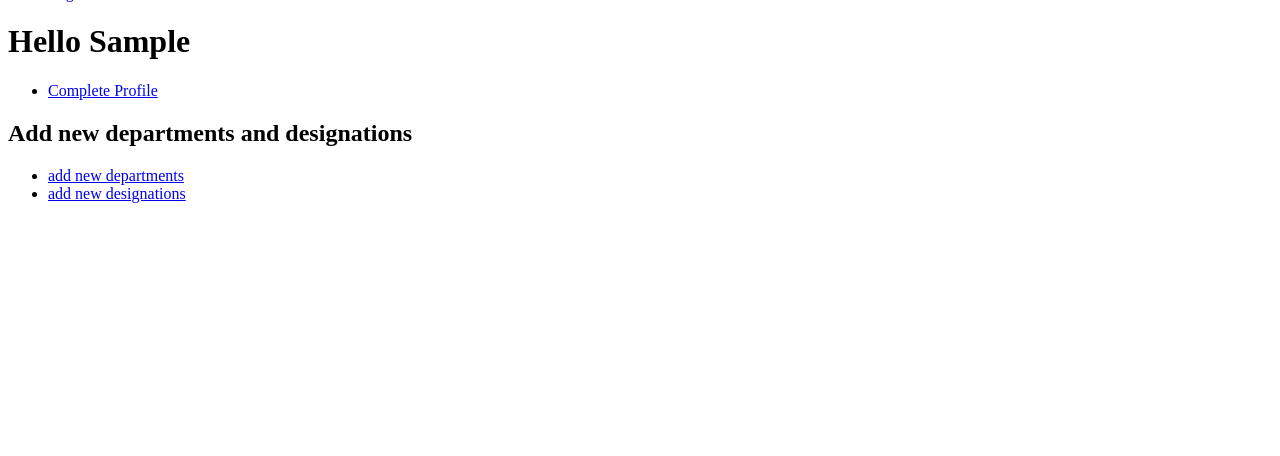
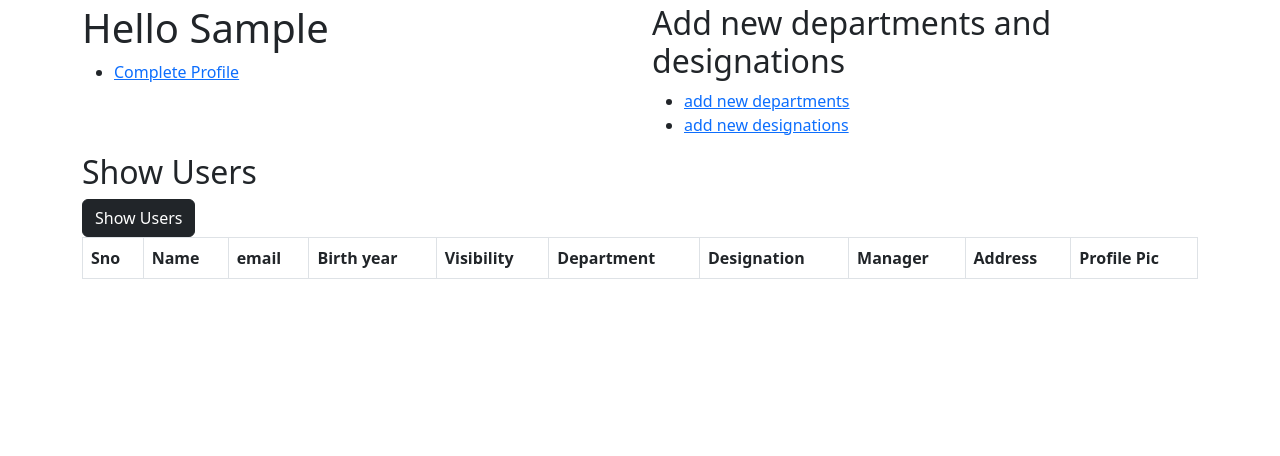
Before and after one commit to FiddleBlink/UserPortal, a Django app: page / in a window 1280 px wide. Shown: the part 344-800 px from the top of the page. Run offline with Django 4.2, Linux system fonts and the light colour scheme; the visitor is signed in with stand-in values (Sample User, id 1); lists and menus that the app fills with data are empty.

Commit message:
created a table of users with the help of javascript and ajax

```diff
--- a/base/templates/base/home.html
+++ b/base/templates/base/home.html
@@ -1,5 +1,9 @@
 <!DOCTYPE html>
+
+{% load static %}
+
 <html>
+
         <head>
                 <meta charset="utf-8">
                 <meta http-equiv="X-UA-Compatible" content="IE=edge">
@@ -7,23 +11,62 @@
                 <meta name="description" content="">
                 <meta name="viewport" content="width=device-width, initial-scale=1">
                 <link rel="stylesheet" href="">
+                <script src="https://code.jquery.com/jquery-3.6.0.min.js"></script>
+                <link href="https://cdn.jsdelivr.net/npm/bootstrap@5.3.0/dist/css/bootstrap.min.css" rel="stylesheet"
+                        integrity="sha384-9ndCyUaIbzAi2FUVXJi0CjmCapSmO7SnpJef0486qhLnuZ2cdeRhO02iuK6FUUVM"
+                        crossorigin="anonymous">
         </head>
+
         <body>
                 {% include 'navbar.html' %}
-
+                <div class="container w-74">
                 {% if request.user.is_authenticated %}
+                <div class="row d-flex align-content-center justify-content-center mt-5">
+                        <div class="col-md-6">
                                 <h1>Hello {{request.user.first_name}}</h1>
                                 <ul>
                                         <li><a href="{% url 'profile' request.user.id %}">Complete Profile</a></li>
                                 </ul>
+                        </div>
+                        <div class="col-md-6">
                                 {% if request.user.is_superuser %}
                                 <h2>Add new departments and designations</h2>
                                 <ul>
                                         <li><a href="{% url 'department' %}">add new departments</a></li>
                                         <li><a href="{% url 'designation' %}">add new designations</a></li>
                                 </ul>
+                        </div>
+                </div>
+                <div>
+                        <h2>Show Users</h2>
+                        <button id="ShowUsers" class="btn btn-dark">Show Users</button>
+
+                        <table class="table table-hover table-bordered">
+                                <thead>
+                                        <th>Sno</th>
+                                        <th>Name</th>
+                                        <th>email</th>
+                                        <th>Birth year</th>
+                                        <th>Visibility</th>
+                                        <th>Department</th>
+                                        <th>Designation</th>
+                                        <th>Manager</th>
+                                        <th>Address</th>
+                                        <th>Profile Pic</th>
+                                </thead>
+                                <tbody id="TableOfUsers">
+
+                                </tbody>
+                        </table>
+                </div>
                 {% endif %}
                 {% endif %}
+                </div>
 
+                <script src="{% static 'js/Dynamictable.js' %}"></script>
+                <script src="https://cdn.jsdelivr.net/npm/bootstrap@5.3.0/dist/js/bootstrap.bundle.min.js"
+                        integrity="sha384-geWF76RCwLtnZ8qwWowPQNguL3RmwHVBC9FhGdlKrxdiJJigb/j/68SIy3Te4Bkz"
+                        crossorigin="anonymous"></script>
         </body>
+
 </html>
--- a/base/templates/base/profile.html
+++ b/base/templates/base/profile.html
@@ -107,7 +107,7 @@
                 });
             });
 
-            window.onload = function () {
+            $(document).ready( function () {
 
                 var selectedDepartment = $('#Departments').val();
 
@@ -128,7 +128,7 @@
                         $('#Manager').html(response);
                     }
                 });
-            };
+            });
         </script>
 
         <script src="https://cdn.jsdelivr.net/npm/bootstrap@5.3.0/dist/js/bootstrap.bundle.min.js"
--- a/base/urls.py
+++ b/base/urls.py
@@ -14,5 +14,6 @@ urlpatterns = [
     path('department/', views.createdesignation, name='designation'),
 
     path('getdesig/', views.get_designations, name="getdesigs"),
-    path('getmanager/', views.get_managers, name="getmanager")
+    path('getmanager/', views.get_managers, name="getmanager"),
+    path('getusers/', views.get_users, name='getusers'),
 ]
--- a/base/views.py
+++ b/base/views.py
@@ -1,10 +1,11 @@
 from django.shortcuts import render, redirect
 from .forms import CustomUserCreationForm, profiledit, newdept, newdesig
 from django.contrib.auth import authenticate, login, logout
-from django.http import HttpResponse
+from django.http import HttpResponse, JsonResponse
 from django.contrib.auth import get_user_model
 from django.contrib import messages
 from .models import Department, Designation, CustomUser
+from django.core import serializers
 
 User = get_user_model()
 
@@ -167,3 +168,8 @@ def get_managers(request):
 
 
     return HttpResponse(options)
+
+def get_users(request):
+    users = CustomUser.objects.all()
+    data = serializers.serialize("json", users)
+    return JsonResponse(data, safe=False)
--- /dev/null
+++ b/static/js/Dynamictable.js
@@ -0,0 +1,64 @@
+var userList = []
+$("#ShowUsers").click(function () {
+    getusers();
+});
+
+function getusers() {
+    console.log("Getting data from server...");
+    $.ajax({
+        url: "/getusers/",
+        type: "GET",
+        success: function (response) {
+            userList = JSON.parse(response);
+            renderUserTable();
+        },
+    });
+}
+
+function renderUserTable() {
+    console.log("in render table")
+    const tableBody = document.getElementById("TableOfUsers");
+    userList.forEach(function (user, index) {
+        user = user.fields
+        const row = tableBody.insertRow()
+
+        const count = document.createElement("td")
+        count.innerHTML = index + 1
+        const name = document.createElement("td")
+        name.innerHTML = user.first_name
+        const email = document.createElement("td")
+        email.innerHTML = user.email
+        const birthyear = document.createElement("td")
+        birthyear.innerHTML = user.birth_year
+        const visibility = document.createElement("td");
+        visibility.innerHTML = user.public_visibility;
+        const dept = document.createElement("td");
+        dept.innerHTML = user.department;
+        const desig = document.createElement("td");
+        desig.innerHTML = user.designation;
+        const manager = document.createElement("td");
+        manager.innerHTML = user.manager;
+        const address = document.createElement("td");
+        address.innerHTML = user.address;
+        const pic = document.createElement("td");
+        const img = document.createElement("img");
+        img.src = '/images/' + user.profilepic;
+        img.style.width = '100px';
+        img.style.height = 'auto';
+        pic.appendChild(img)
+        row.appendChild(count)
+        row.appendChild(name)
+        row.appendChild(email);
+        row.appendChild(birthyear);
+        row.appendChild(visibility);
+        row.appendChild(dept);
+        row.appendChild(desig);
+        row.appendChild(manager);
+        row.appendChild(address);
+        row.appendChild(pic);
+
+    })
+}
+// $(document).ready(function () {
+//     console.log("working");
+// });
```
Also changed, not shown: static/images/uploads/2560x1440-1377136-anime-boy-alone-night-scenery-4k-pc-wallpaper.jpg (added). Lines whose indentation alone changed are shown as unchanged.
